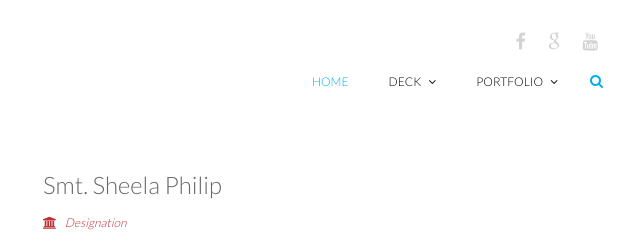
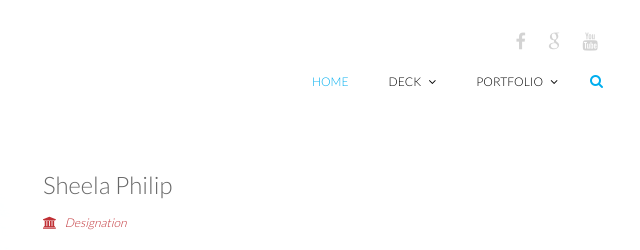
Before and after one commit to genostrax/calmf, a plain HTML site: page portfolio-sheela.html in a window 1280 px wide. Shown: the top 250 px of the page, 612-1252 px from the left. Drawn offline with nearby package versions, Linux system fonts and the light colour scheme.

Commit message:
Smt. removed

```diff
--- a/portfolio-sheela.html
+++ b/portfolio-sheela.html
@@ -6,7 +6,7 @@
     <meta name="viewport" content="width=device-width, initial-scale=1.0">
     <meta name="description" content="">
     <meta name="author" content="">
-    <title>Smt. Sheela Philip</title>
+    <title>Sheela Philip</title>
     <link href="css/bootstrap.min.css" rel="stylesheet">
     <link href="css/font-awesome.min.css" rel="stylesheet">
     <link href="css/lightbox.css" rel="stylesheet">
@@ -93,7 +93,7 @@
                 </div>
                 <div class="col-sm-6">
                     <div class="project-name overflow">
-                      <h2 class="bold">Smt. Sheela Philip </h2>
+                      <h2 class="bold">Sheela Philip </h2>
                       <ul class="nav navbar-nav navbar-default">
                           <li><a><i class="fa fa-institution"></i><i>Designation</i></a></li>
                       </ul>
```
